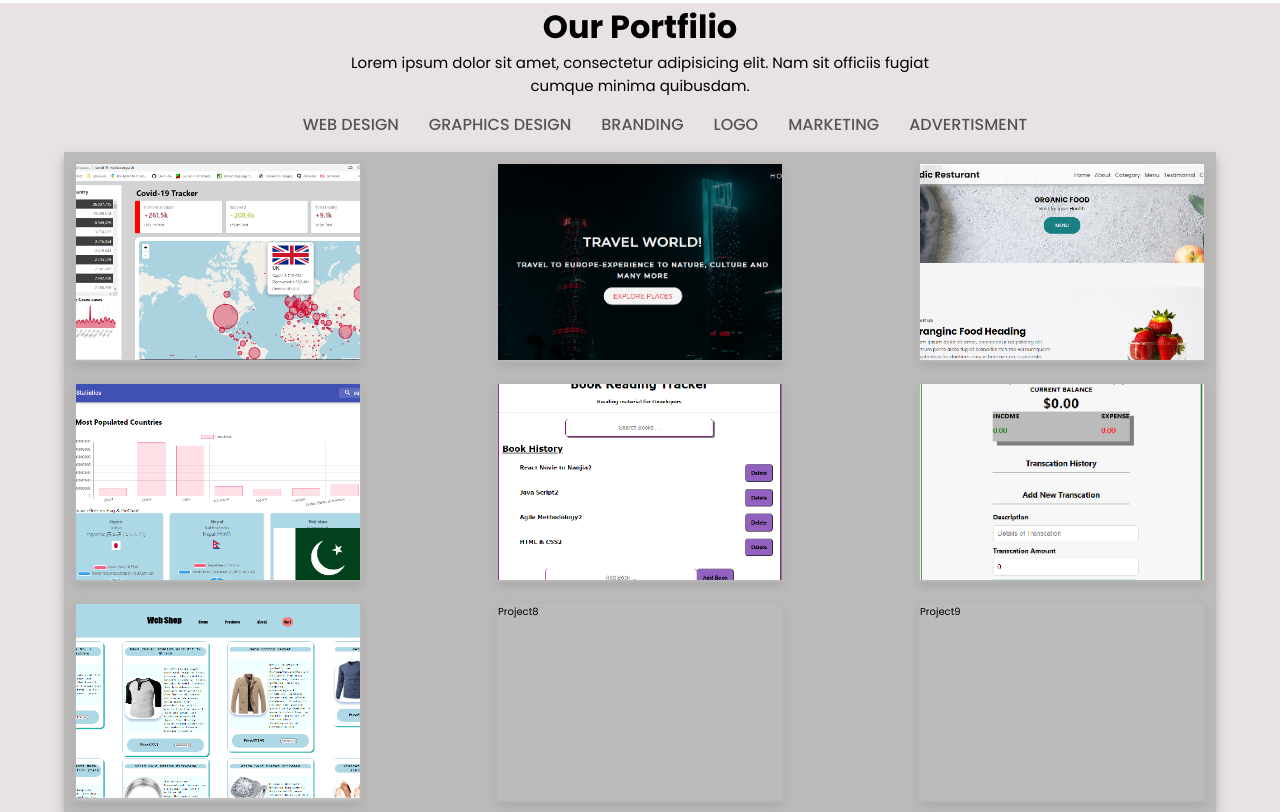
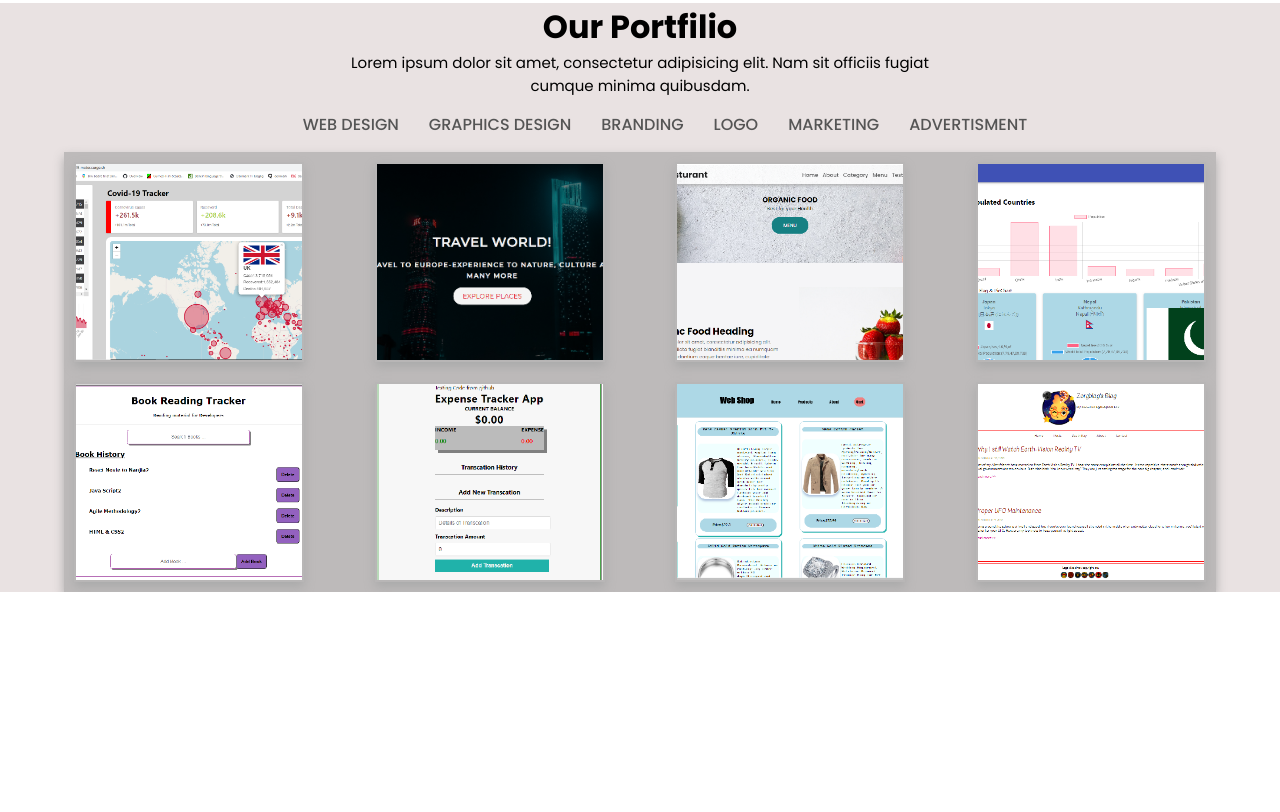
Before and after one commit to mumtazmaqsood/design-myweb, a plain HTML site: page index.html in a window 1280 px wide. Shown: the part 1851-2663 px from the top of the page. After the commit the page ends 2443 px from the top, so only its background shows below. Drawn offline with Linux system fonts and the light colour scheme.

Commit message:
add portfolio projects

```diff
--- a/index.html
+++ b/index.html
@@ -39,7 +39,7 @@
                 <li><a href="#whyus">Why us</a></li>
                 <li><a href="#about">About</a></li>
                 <li><a href="#services">Services</a></li>
-                <li><a href="#portfolio">Portfolio</a></li>
+                <li><a href="#portfilio">Portfolio</a></li>
                 <li><a href="#process">Process</a></li>
                 <li><a href="#reviews">Reviews</a></li>
                 <li><a href="#our-skills">Our Skills</a></li>
@@ -229,9 +229,13 @@
                         <img src="./images/webshop.png" alt="web-shop">
                     </a>
                 </div>
-                <div class="project8 project">Project8</div>
-                <div class="project9 project">Project9</div>
-                <!-- <div class="project10 project">Project10</div> -->
+                <div class="project8 project">
+                    <a href="http://float-css-page.surge.sh/#" target="_blank">
+                        <img src="./images/blog.png" alt="blog">
+                    </a>
+                </div>
+                <!-- <div class="project9 project">Project9</div>
+                <div class="project10 project">Project10</div> -->
             </div>
         </div>
     </section>
--- a/style.css
+++ b/style.css
@@ -487,9 +487,8 @@ background: #e9e2e2;
     box-shadow: 0px 5px 10px 0px #aaaaaa;
 }
 .portfilio-items .project {
-    width: 25%;
+    width: 20%;
     height: 200px;
-
     border: 2px solid #b8b6b6;
     margin: 1rem;
     box-shadow: 0px 5px 10px 0px #aaaaaa;
```
Also changed, not shown: images/blog.png (added).
